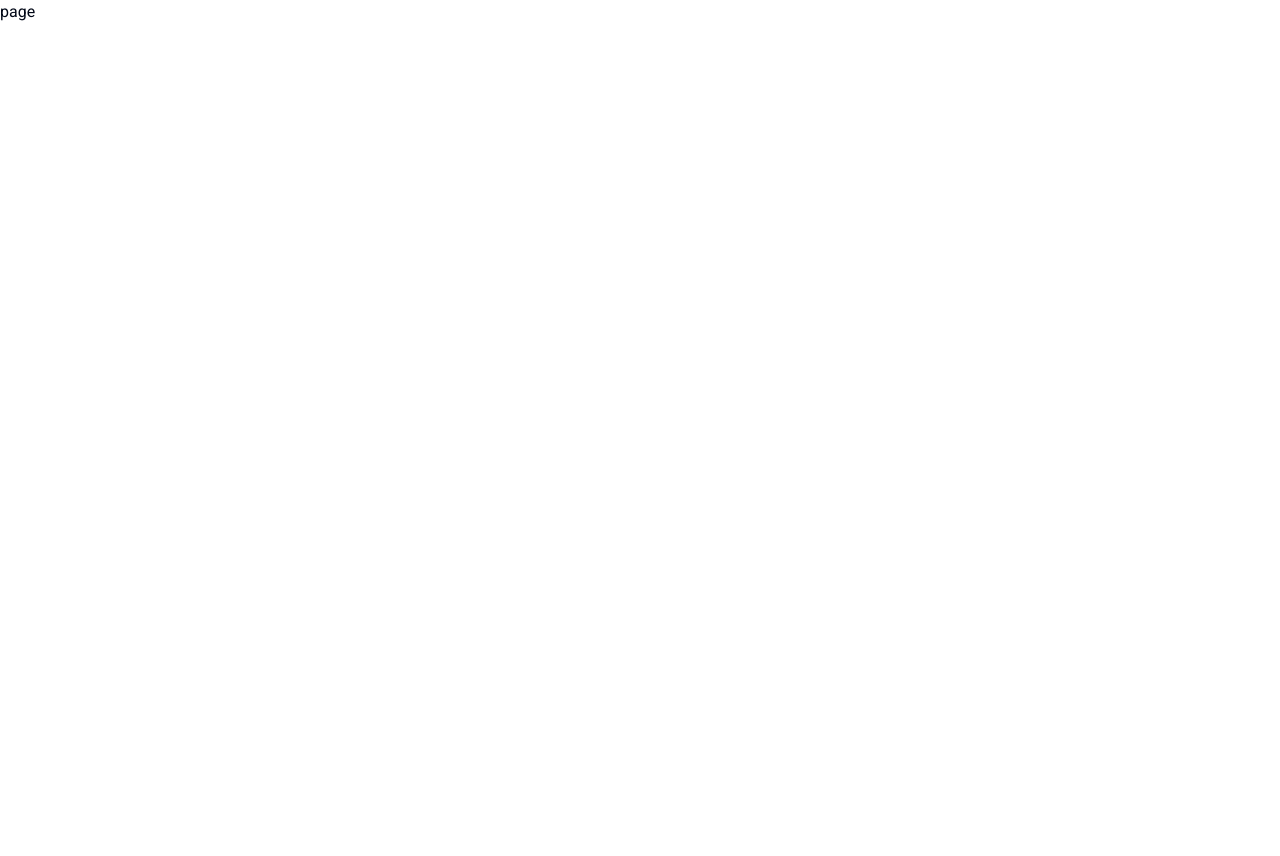
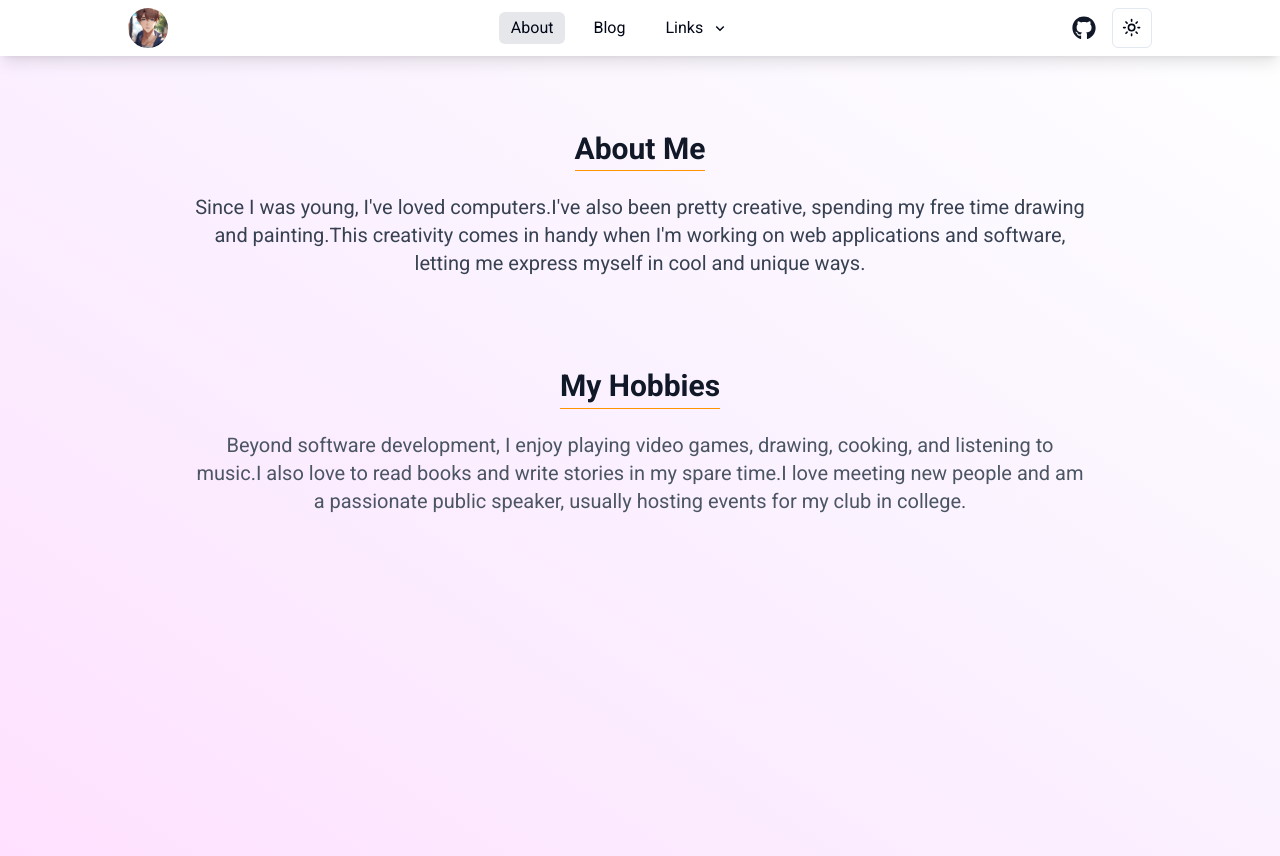
Before and after one commit to MihirJaiswal/portfolio-template-nuvyxui, a Next.js app: page /about in a window 1280 px wide. Before the commit the page ends 800 px from the top, so only its background shows below. Built offline with nearby package versions, Linux system fonts and the light colour scheme.

Commit message:
some changes

```diff
--- a/package.json
+++ b/package.json
@@ -15,6 +15,7 @@
     "class-variance-authority": "^0.7.0",
     "clsx": "^2.1.1",
     "framer-motion": "^11.3.21",
+    "github-calendar": "^2.3.4",
     "lucide-react": "^0.424.0",
     "next": "14.2.5",
     "next-themes": "^0.3.0",
--- a/src/app/about/page.tsx
+++ b/src/app/about/page.tsx
@@ -1,8 +1,13 @@
+import AboutMe from '@/components/about/AboutMe'
+import TopNav from '@/components/Navbar'
 import React from 'react'
 
 const page = () => {
   return (
-    <div>page</div>
+    <div className="bg-bg1 dark:bg-bg2">
+      <TopNav/>
+      <AboutMe/>
+    </div>
   )
 }
 
--- a/src/components/MobileNav.tsx
+++ b/src/components/MobileNav.tsx
@@ -31,7 +31,7 @@ function HomeMobileNav() {
               <GiHamburgerMenu size={24} />
             </button>
           </SheetTrigger>
-          <SheetContent side='top' className='dark:bg-gray-700/20 bg-pink-100/80'>
+          <SheetContent side='top' className='dark:bg-gray-900/80 bg-pink-100/80'>
             <div className='flex items-center gap-1'>
               {/* Any header content here */}
             </div>
--- a/src/components/Project.tsx
+++ b/src/components/Project.tsx
@@ -38,7 +38,7 @@ const Projects: React.FC = () => {
           <div className="flex justify-center items-center w-full">
             <button
               onClick={handleLoadMore}
-              className=" p-2 bg-gray-700 dark:bg-cyan-700 text-white rounded hover:bg-cyan-600 dark:hover:bg-cyan-800 transition-colors duration-300"
+              className=" p-2 bg-cyan-500 dark:bg-cyan-700 text-white rounded hover:bg-cyan-600 dark:hover:bg-cyan-600 transition-colors duration-300"
             >
               Load More
             </button>
--- /dev/null
+++ b/src/components/about/AboutMe.tsx
@@ -0,0 +1,35 @@
+'use client';
+import React from 'react';
+import { motion } from 'framer-motion';
+import Header from '../Header';
+
+const AboutMe: React.FC = () => {
+  return (
+    <motion.div
+      initial={{ opacity: 0 }}
+      animate={{ opacity: 1 }}
+      exit={{ opacity: 0 }}
+      className="flex flex-col items-center min-h-screen space-y-12 px-6 py-8"
+    >
+      <div className="max-w-4xl mx-auto md:text-center space-y-6">
+        <Header underlineColor="#ff9400" className="text-3xl font-bold text-gray-900 dark:text-gray-100 md:text-center">About Me</Header>
+        <p className="text-lg md:text-xl text-gray-700 dark:text-gray-300 leading-relaxed">
+          <span className="block md:inline mb-2">Since I was young, I've loved computers.</span>
+          <span className="block md:inline mb-2">I've also been pretty creative, spending my free time drawing and painting.</span>
+          <span className="block md:inline">This creativity comes in handy when I'm working on web applications and software, letting me express myself in cool and unique ways.</span>
+        </p>
+      </div>
+
+      <div className="max-w-4xl mx-auto md:text-center space-y-6">
+        <Header underlineColor="#ff9400" className="text-3xl font-bold text-gray-900 dark:text-gray-100 md:text-center">My Hobbies</Header>
+        <p className="text-lg md:text-xl text-gray-600 dark:text-gray-300 leading-relaxed">
+          <span className="block md:inline mb-2">Beyond software development, I enjoy playing video games, drawing, cooking, and listening to music.</span>
+          <span className="block md:inline mb-2">I also love to read books and write stories in my spare time.</span>
+          <span className="block md:inline">I love meeting new people and am a passionate public speaker, usually hosting events for my club in college.</span>
+        </p>
+      </div>
+    </motion.div>
+  );
+};
+
+export default AboutMe;
--- /dev/null
+++ b/src/components/about/GithubContribution.tsx
@@ -0,0 +1,18 @@
+'use client';
+import React, { useEffect } from 'react';
+import 'github-calendar/dist/github-calendar-responsive.css';
+
+const GithubContribution: React.FC = () => {
+  useEffect(() => {
+    const GitHubCalendar = require('github-calendar');
+    GitHubCalendar(".calendar", "MihirJaiswal", { responsive: true });
+  }, []);
+
+  return (
+    <div className="flex justify-center my-8">
+      <div className="calendar"></div>
+    </div>
+  );
+};
+
+export default GithubContribution;
```
Also changed, not shown: 1 other file (tests, documents, lock files or other folders).
